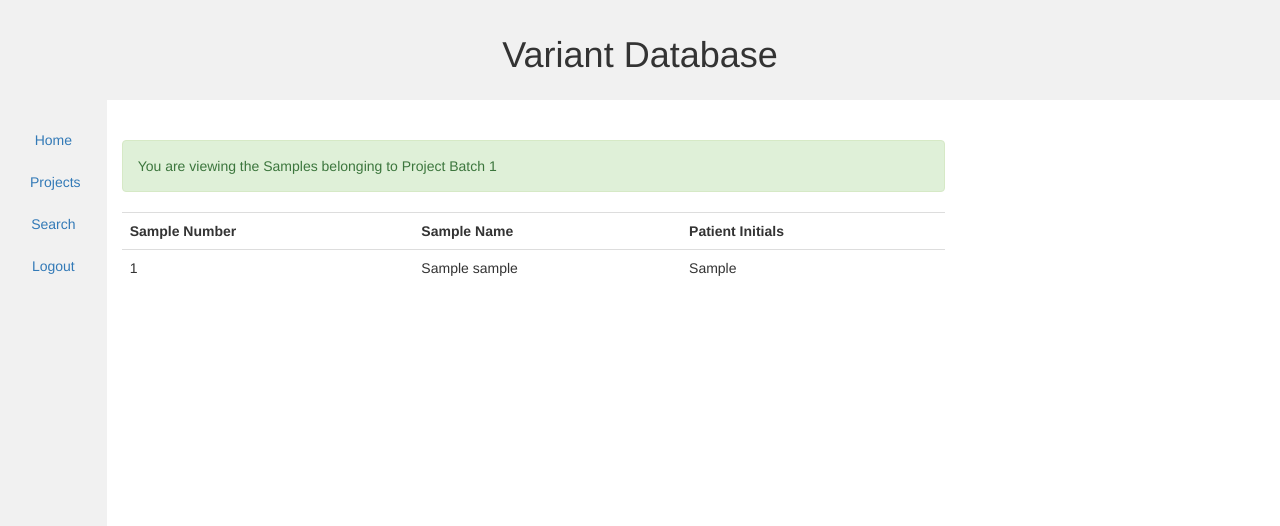
After one commit to WMRGL/VariantDatabase, a Django app: template VariantDatabase/templates/VariantDatabase/list_batch_samples.html in a window 1280 px wide. The commit adds this page. Shown: the top 526 px of the page. Run offline with Django 3.2, Linux system fonts and the light colour scheme; the template is opened without the code that fills it: most values are stand-ins (such as "Sample title", 1, 10 or a date in 2020); some libraries are stand-ins or nearby versions.

Commit message:
1) Added sample functionality 2)Deleted BatchSample model

```diff
--- a/VariantDatabase/admin.py
+++ b/VariantDatabase/admin.py
@@ -6,4 +6,3 @@ from .models import *
 admin.site.register(Project)
 admin.site.register(Batch)
 admin.site.register(Sample)
-admin.site.register(SampleBatch)
--- /dev/null
+++ b/VariantDatabase/templates/VariantDatabase/list_batch_samples.html
@@ -0,0 +1,49 @@
+{% extends 'VariantDatabase/base.html' %}
+
+  {% block content %}
+
+  	<br>
+  	<br>
+
+  	<div class="alert alert-success">
+  		You are viewing the Samples belonging to Project Batch {{ batch.pk }}
+	</div>
+
+
+
+
+  	<table class = 'table table-hover'>
+
+		<tr>
+			<th> Sample Number </th>
+			<th> Sample Name </th>
+			<th> Patient Initials </th>
+
+		</tr>
+
+
+		{% for sample in samples_in_batch %}
+
+		<tr>
+
+			<td> {{ sample.pk }} </td>
+			<td> {{ sample.sample_name }} </td>
+			<td> {{ sample.patient_initials }} </td>
+
+		</tr>
+
+		{% endfor %}
+
+
+	</table>
+
+
+
+
+
+
+
+
+
+
+  {% endblock %}
--- a/VariantDatabase/templates/VariantDatabase/list_batches.html
+++ b/VariantDatabase/templates/VariantDatabase/list_batches.html
@@ -34,7 +34,7 @@
 			<td> {{ batch.batch_name }} </td>
 			<td> {{ batch.batch_comment }} </td>
 			<td> {{ batch.batch_date }} </td>
-			<td> Link </td>
+			<td> <a href= "{% url 'list_batch_samples' pk=batch.pk%}"> List Samples </a> </td>
 
 		</tr>
 
--- a/VariantDatabase/urls.py
+++ b/VariantDatabase/urls.py
@@ -4,6 +4,7 @@ from . import views
 urlpatterns = [ url(r'^$', views.home_page, name='home_page'),
 				url(r'^list_projects$', views.list_projects, name='list_projects'),
 				url(r'^project/(?P<pk>\d+)/$', views.list_batches, name='list_batches'),
+				url(r'^batch/(?P<pk>\d+)/$', views.list_batch_samples, name='list_batch_samples'),
 
 
 ]
```
Also changed, not shown: VariantDatabase/models.py (+1 -6 lines), VariantDatabase/templates/VariantDatabase/list_projects.html (+9 -3 lines), VariantDatabase/views.py (+12 -1 lines), VariantDatabase/migrations/0004_auto_20170223_0939.py (added), VariantDatabase/migrations/0005_auto_20170223_0942.py (added).
